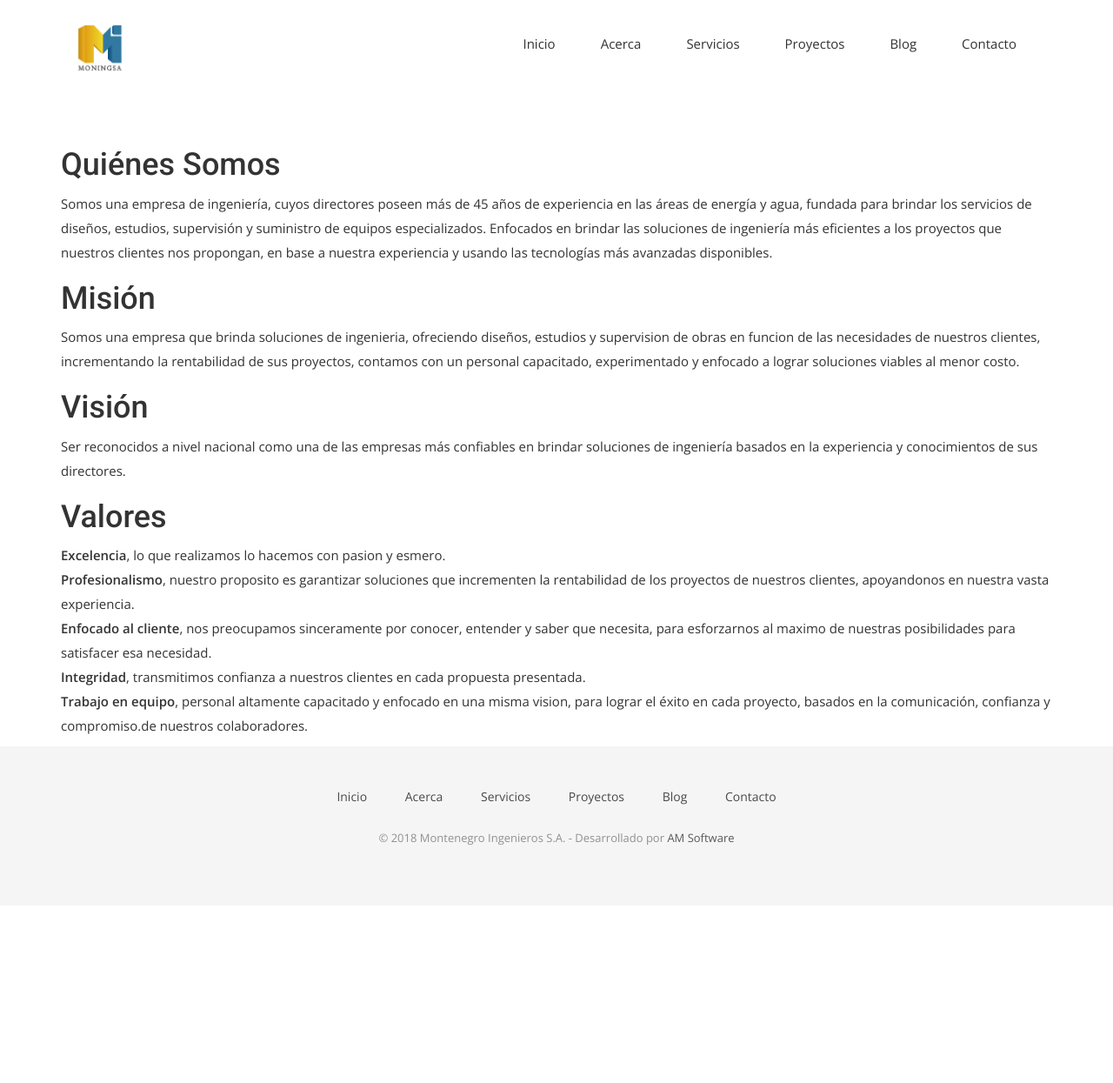
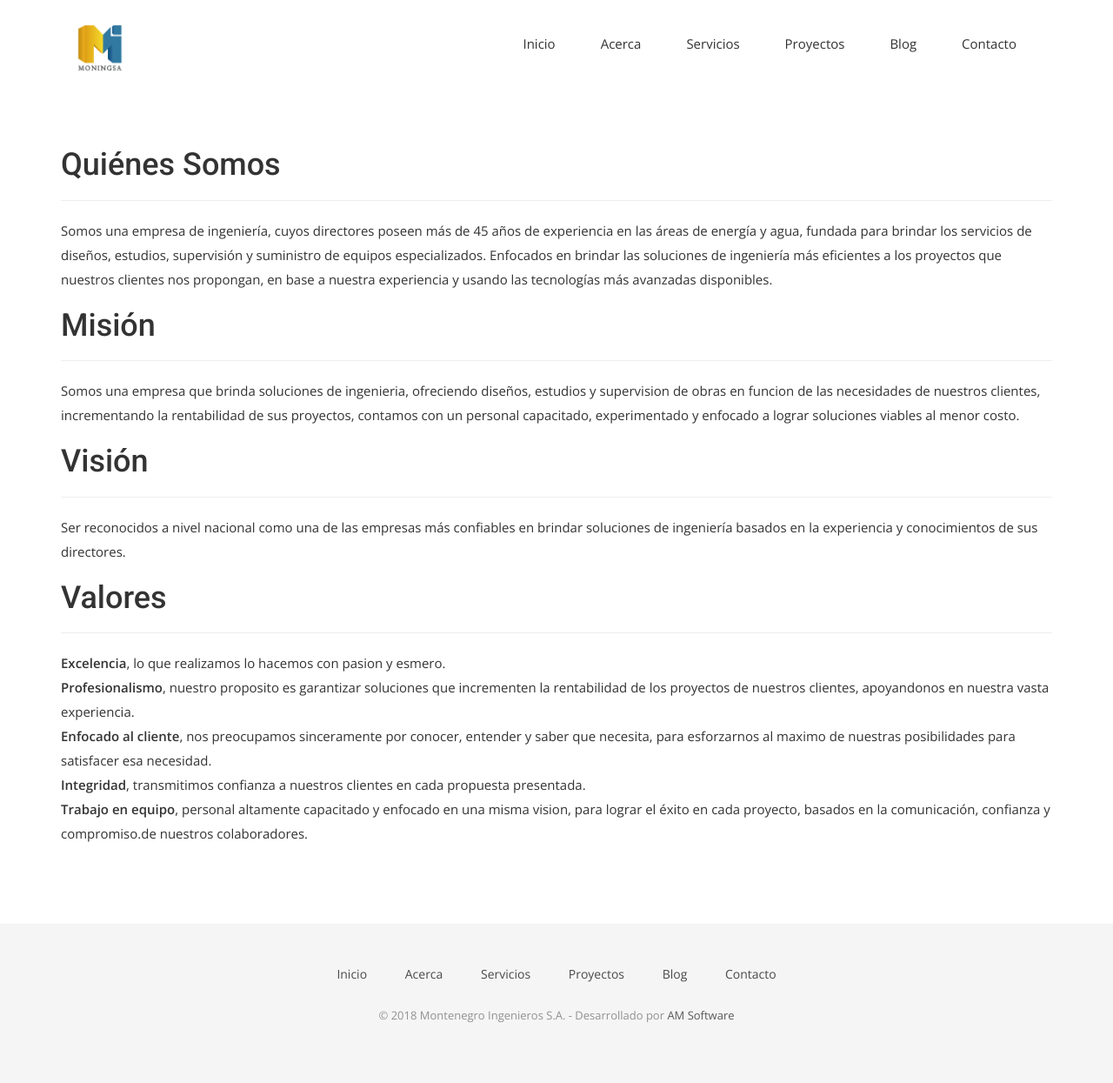
Before and after one commit to Moningsa/moningsa.github.io, a Jekyll site: the page built from acerca.html, in a window 1280 px wide. Shown: the whole page at 87% size. Built offline with Jekyll 4.4.1, drawn with Linux system fonts in a browser that asks for light colours; nearby versions of some CDN libraries; some web fonts are replaced; before the commit the page ends 1041 px from its top, so only the background shows below that.

Commit message:
Update acerca.html

```diff
--- a/acerca.html
+++ b/acerca.html
@@ -9,21 +9,26 @@ permalink: /acerca/
         <div class="block">
             <br><br><br>
 <h1>Quiénes Somos</h1>
+            <hr>
 <p>Somos una empresa de ingeniería, cuyos directores poseen más de 45 años de experiencia en las áreas de energía y agua, fundada para brindar los servicios de diseños, estudios, supervisión y suministro de equipos especializados.
 Enfocados en brindar las soluciones de ingeniería más eficientes a los proyectos que nuestros clientes nos propongan, en base a nuestra experiencia y usando las tecnologías más avanzadas disponibles.</p>
 
 <h1>Misión</h1>
+            <hr>
 <p>Somos una empresa que brinda soluciones de ingenieria, ofreciendo diseños, estudios y supervision de obras en funcion de las necesidades de nuestros clientes, incrementando la rentabilidad de sus proyectos, contamos con un personal capacitado, experimentado y enfocado a lograr soluciones viables al menor costo.</p>
 
 <h1>Visión</h1>
+            <hr>
 <p>Ser reconocidos a nivel nacional como una de las empresas más confiables en brindar soluciones de ingeniería basados en la experiencia y conocimientos de sus directores.</p>
 
 <h1>Valores</h1>
+            <hr>
 <p><b>Excelencia</b>, lo que realizamos lo hacemos con pasion y esmero.<br>
 <b>Profesionalismo</b>, nuestro proposito es garantizar soluciones que incrementen la rentabilidad de los proyectos de nuestros clientes, apoyandonos en nuestra vasta experiencia.<br>
 <b>Enfocado al cliente</b>, nos preocupamos sinceramente por conocer, entender y saber que necesita, para esforzarnos al maximo de nuestras posibilidades para satisfacer esa necesidad.<br>
 <b>Integridad</b>, transmitimos confianza a nuestros clientes en cada propuesta presentada.<br>
 <b>Trabajo en equipo</b>, personal altamente capacitado y enfocado en una misma vision, para lograr el éxito en cada proyecto, basados en la comunicación, confianza y compromiso.de nuestros colaboradores.</p>
+            <br><br><br><br>
         </div>
         </div>
       </div>
```
